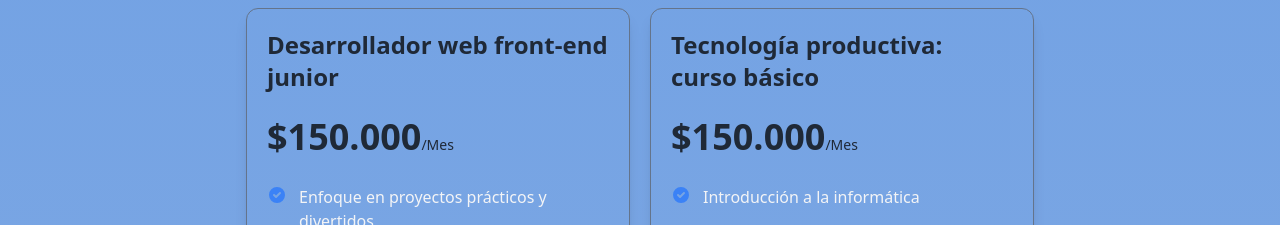
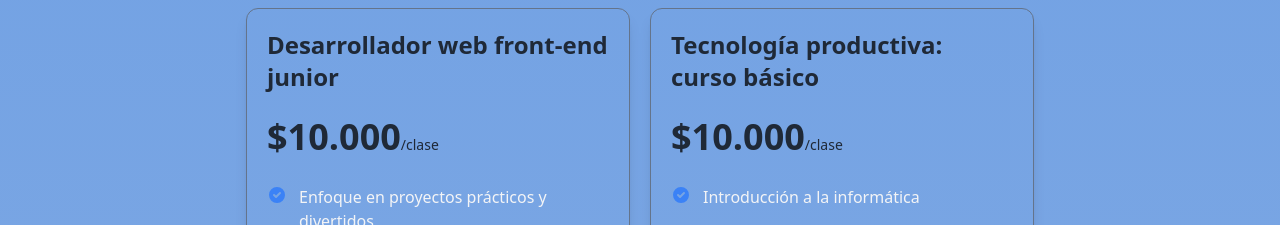
Before and after one commit to Alexcastr/web-ladingpage, a Next.js app: page / in a window 1280 px wide. Shown: the part 2000-2225 px from the top of the page. Built offline with nearby package versions, Linux system fonts and the light colour scheme.

Commit message:
Changing card prices

```diff
--- a/components/PricingCard.jsx
+++ b/components/PricingCard.jsx
@@ -5,8 +5,8 @@ const priceContent = [
   {
     id: "1",
     title: "Desarrollador web front-end junior",
-    price: "$150.000",
-    priceSpan: "/Mes",
+    price: "$10.000",
+    priceSpan: "/clase",
     content: [
       "Enfoque en proyectos prácticos y divertidos",
       "Introducción a diferentes lenguajes de programación ( HTML, CSS, JS )",
@@ -19,8 +19,8 @@ const priceContent = [
   {
     id: "2",
     title: "Tecnología productiva: curso básico",
-    price: "$150.000",
-    priceSpan: "/Mes",
+    price: "$10.000",
+    priceSpan: "/clase",
     content: [
       "Introducción a la informática",
       "Fundamentos de la tecnología de la información",
```
